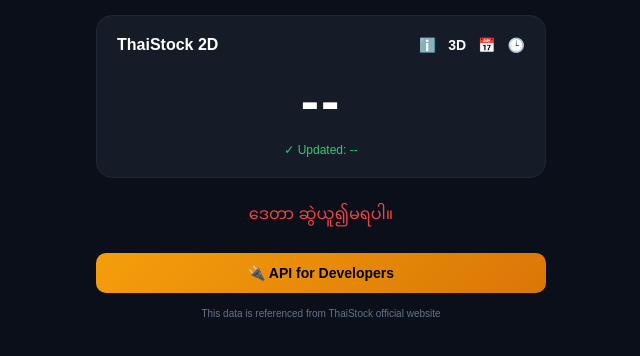
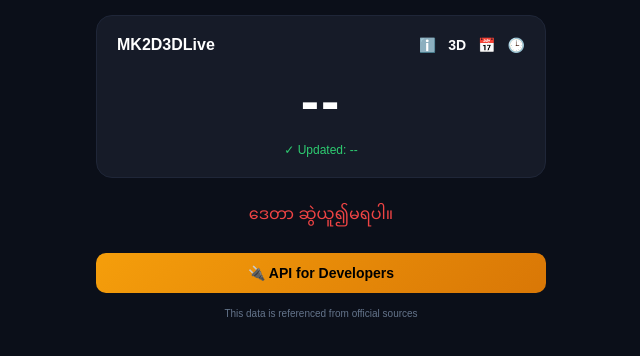
Before and after one commit to tok964452-cyber/thai-2d-api, a website: page index.html in a window 1280 px wide. Shown: the full height of the page, 319-959 px from the left. Drawn offline with Linux system fonts and the light colour scheme; no server answers.

Commit message:
Change header title and footer text
Updated footer text and header title for clarity.

```diff
--- a/index.html
+++ b/index.html
@@ -148,7 +148,7 @@
     <div class="container">
         <div class="live-card">
             <div class="app-header">
-                <span>ThaiStock 2D</span>
+                <span>MK2D3DLive</span>
                 <div class="header-icons">
                     <span>ℹ️</span>
                     <span>3D</span>
@@ -167,7 +167,7 @@
         <button class="api-btn" onclick="window.location.href='/api-docs'">
             🔌 API for Developers
         </button>
-        <div class="footer-text">This data is referenced from ThaiStock official website</div>
+        <div class="footer-text">This data is referenced from official sources</div>
     </div>
 
     <script>
```
